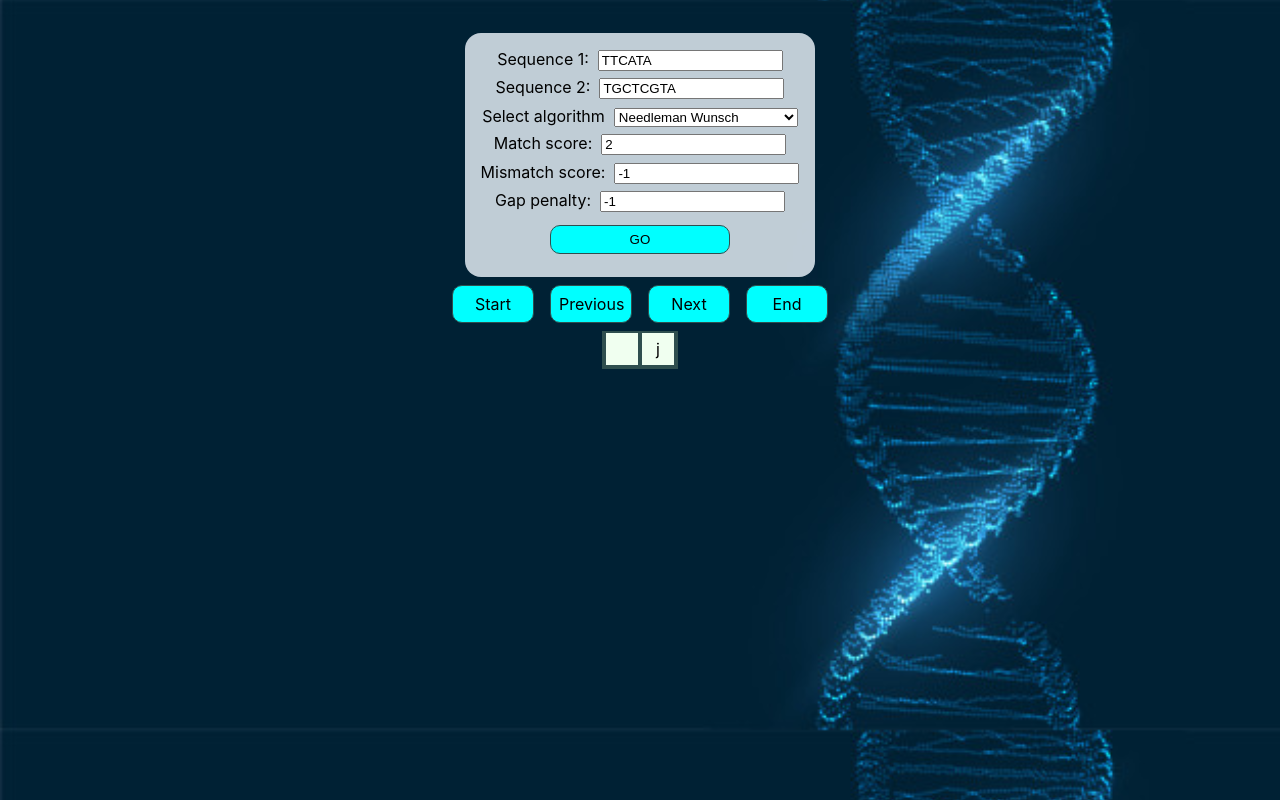
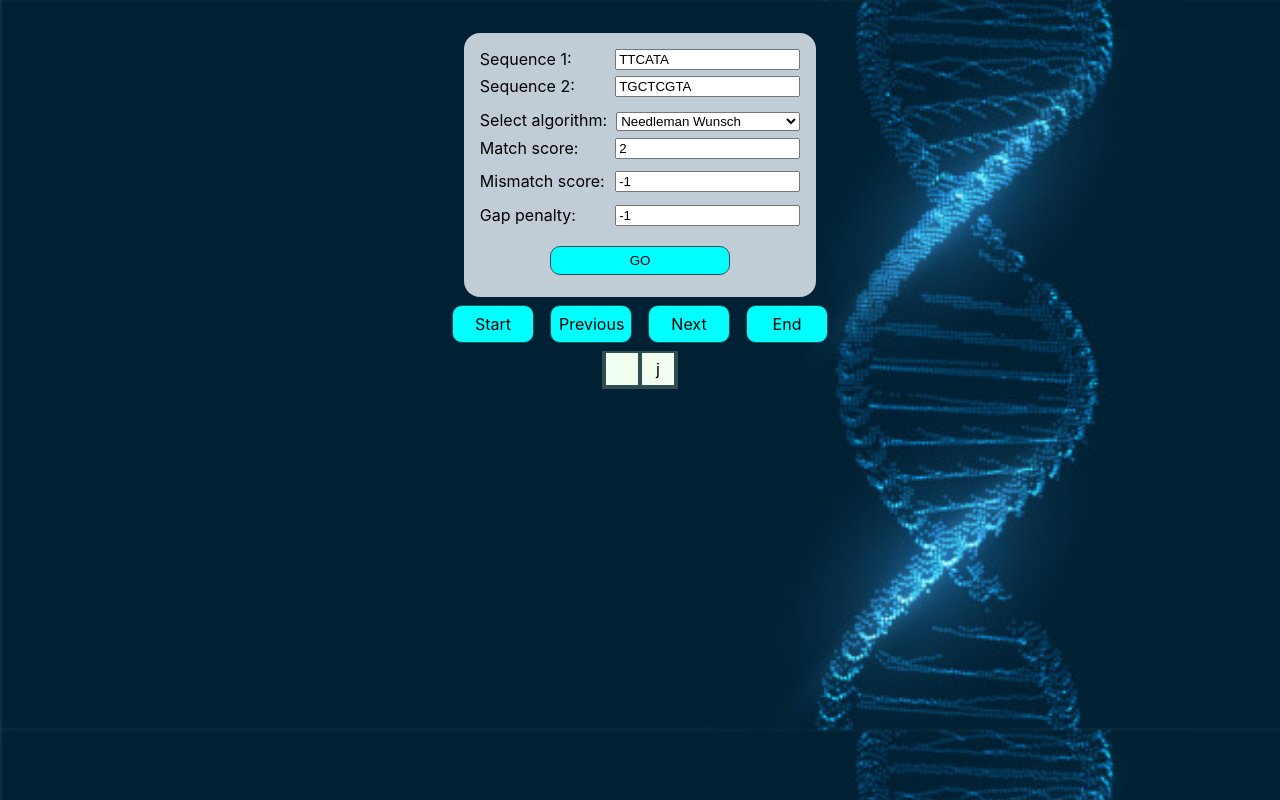
Before and after one commit to rameziophobia/bioinformatics-algorithms, a React (Create React App) app: page / in a window 1280 px wide. Built offline with nearby package versions, Linux system fonts and the light colour scheme.

Commit message:
feat: change inputs styling

```diff
--- a/src/components/Inputs.js
+++ b/src/components/Inputs.js
@@ -32,6 +32,7 @@ export const Inputs = ({ handleInputsChange }) => {
                     <input
                         type="text"
                         value={value}
+                        onInput
                         onChange={(e) => {
                             if (isNaN(parseInt(e.target.value))) {
                                 setFunction(e.target.value);
@@ -67,19 +68,19 @@ export const Inputs = ({ handleInputsChange }) => {
     return (
         <form onSubmit={handleSubmit} className="form_container">
             <div className="input_label">
-                <label>
-                    Sequence 1: &nbsp;
-                    <input
-                        type="text"
-                        value={string1}
-                        onChange={(e) => setString1(e.target.value.toUpperCase())}
-                    />
-                </label>
+                <label>Sequence 1: &nbsp;</label>
+                <input
+                    className="float_right"
+                    type="text"
+                    value={string1}
+                    onChange={(e) => setString1(e.target.value.toUpperCase())}
+                />
             </div>
             <div className="input_label">
                 <label className="input_label">
                     Sequence 2: &nbsp;
                     <input
+                        className="float_right"
                         type="text"
                         value={string2}
                         onChange={(e) => setString2(e.target.value.toUpperCase())}
@@ -88,7 +89,7 @@ export const Inputs = ({ handleInputsChange }) => {
             </div>
             <div className="input_label">
                 <label>
-                    Select algorithm &nbsp;
+                    Select algorithm: &nbsp;
                     <select
                         value={selectedAlgorithm}
                         onChange={(e) => setSelectedAlgorithm(e.target.value)}>
--- a/src/components/inputs.css
+++ b/src/components/inputs.css
@@ -4,6 +4,9 @@
 
 .input_label {
     margin-bottom: 0.4em;
+    width: 100%;
+    display: flex;
+    justify-content: space-between;
 }
 
 .start_button {
@@ -14,6 +17,7 @@
     border-radius: 10px;
     padding: 0.45em;
     cursor: pointer;
+    align-self: center;
 }
 
 .form_container {
@@ -23,4 +27,7 @@
     padding: 1em;
     border-radius: 1em;
     margin-top: 2em;
+    display: flex;
+    flex-direction: column;
+    align-items: flex-start;
 }
```
